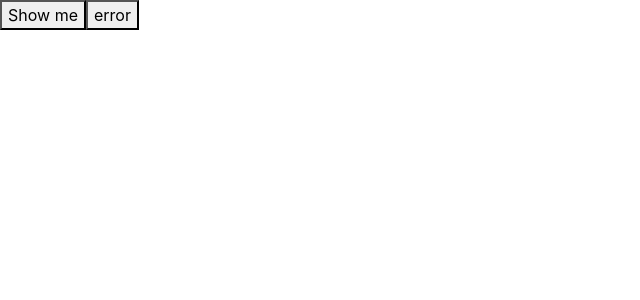
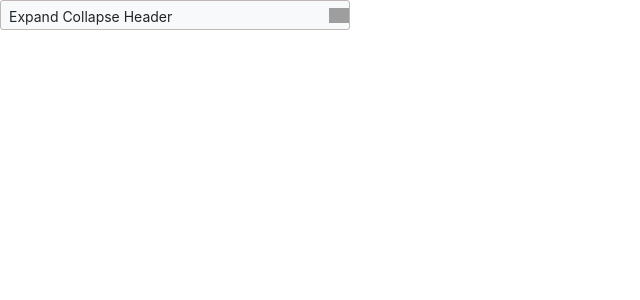
Before and after one commit to ImanPunia/angular-learning, an Angular app in the folder my-app/: page / in a window 1280 px wide. Shown: the top 300 px of the page, without its empty margins (0-640 px from the left). Built offline with nearby package versions, Linux system fonts and the light colour scheme; grey boxes are pictures that could not be loaded.

Commit message:
AL: Expand/Collapse  component  (start)
Basic  implementation

```diff
--- a/my-app/src/app/app.component.html
+++ b/my-app/src/app/app.component.html
@@ -1,3 +1,6 @@
+<app-expand-collapse></app-expand-collapse>
+
+
 <!-- <form [formGroup]="feedback">
     <div>
         <div>Provide Feedback:</div>
@@ -7,7 +10,7 @@
 
 <!-- <app-odd-even-box></app-odd-even-box> -->
 
-<app-notify >
+<!-- <app-notify >
     <ng-template #renderData>
         I'm notifier
     </ng-template>
@@ -20,7 +23,7 @@
     </ng-template>
 </app-notify>
 
-<button (click)="error()">error</button>
+<button (click)="error()">error</button> -->
 
 <!-- <app-content-projection>
     <div>single slot content projection</div>
--- a/my-app/src/app/app.module.ts
+++ b/my-app/src/app/app.module.ts
@@ -13,6 +13,7 @@ import { EmojiRatingComponent } from './emoji-rating/emoji-rating/emoji-rating.c
 import { OddEvenBoxComponent } from './odd-even-number/odd-even-box/odd-even-box.component';
 import { ContentProjectionComponent } from './content-projection/content-projection/content-projection.component';
 import { ElementContentDirective } from './directives/element-content.directive';
+import { ExpandCollapseComponent } from './expand-collapse/expand-collapse.component';
 
 @NgModule({
   declarations: [
@@ -26,6 +27,7 @@ import { ElementContentDirective } from './directives/element-content.directive'
     OddEvenBoxComponent,
     ContentProjectionComponent,
     ElementContentDirective,
+    ExpandCollapseComponent,
   ],
   imports: [
     BrowserModule,
--- /dev/null
+++ b/my-app/src/app/expand-collapse/expand-collapse.component.html
@@ -0,0 +1,18 @@
+
+<div class="root">
+    <div class="header">
+        <div class="text">Expand Collapse Header</div>
+        <ng-container *ngIf = "expand; else rightArrow">
+            <img class="icon-down icon" (click)="onClick()" src="https://img.icons8.com/material-rounded/24/000000/chevron-down.png"/>
+        </ng-container>
+        <ng-template #rightArrow>
+            <img class="icon" (click)="onClick()" src="https://img.icons8.com/material-rounded/24/000000/chevron-right.png"/>
+        </ng-template>
+    </div>
+    <ng-container>
+        <div class="body" [ngClass]="{'expands':expand}">
+            Hi! There,
+                hOW ARE YOU , i HOPE YOU ARE HAVING GREAT TIME...
+        </div>
+    </ng-container>
+</div>
--- /dev/null
+++ b/my-app/src/app/expand-collapse/expand-collapse.component.scss
@@ -0,0 +1,48 @@
+.root{
+    display: flex;
+    flex-direction: column;
+    width:350px
+}
+
+.header{
+    background-color: #f8f9fa;
+    border: 1px solid #c4b6b6;
+    border-radius: 3px;
+    padding-left: 0.2rem;
+    height: 30px;
+    display: flex;
+}
+
+.body{
+    border-radius: 3px;
+    height: 0px;
+    overflow: hidden;
+    transition: height 0.5s , border  0.5s;
+    border: 1px solid  transparent;
+
+}
+
+.text{
+    font-size: 14px;
+    padding: 0.3rem;
+    flex-basis: 100%;
+}
+
+.icon{
+    height: 15px;
+    align-self: center;
+    cursor: pointer;
+}
+
+.collaps{
+    transform: scaleY(0);
+}
+
+.expands{
+    border: 1px solid #c4b6b6;
+    height: 100px;
+}
+
+.icon-down{
+    padding-right: 0.1rem;
+}
--- /dev/null
+++ b/my-app/src/app/expand-collapse/expand-collapse.component.ts
@@ -0,0 +1,20 @@
+import { Component, OnInit } from '@angular/core';
+
+@Component({
+  selector: 'app-expand-collapse',
+  templateUrl: './expand-collapse.component.html',
+  styleUrls: ['./expand-collapse.component.scss']
+})
+export class ExpandCollapseComponent implements OnInit {
+
+  expand  =  false;
+
+  constructor() { }
+
+  ngOnInit(): void {
+  }
+
+  onClick(){
+      this.expand = !this.expand;
+  }
+}
```
Also changed, not shown: 1 other file (tests, documents, lock files or other folders).
